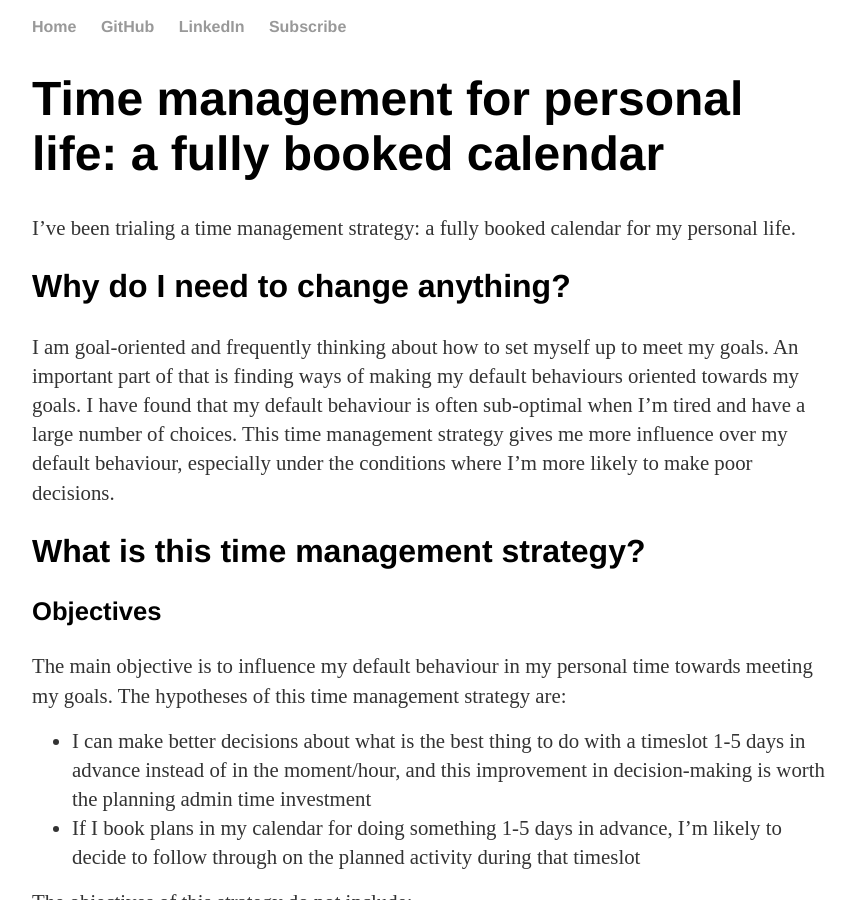
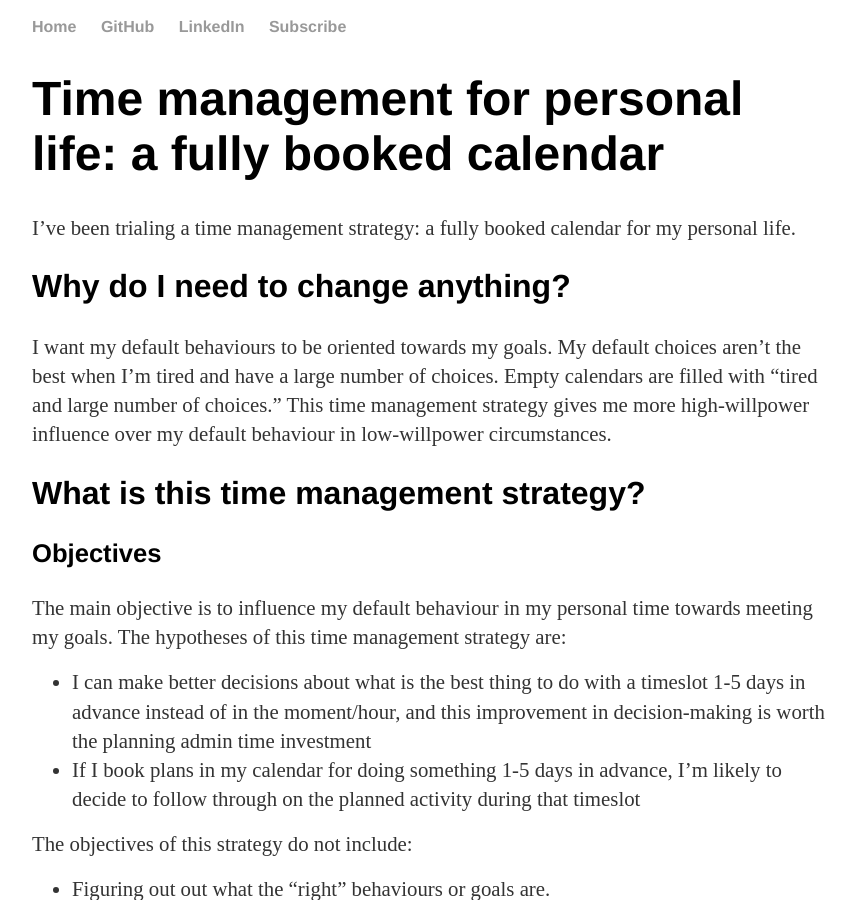
Before and after one commit to curiousest/curiousest.github.io, a Jekyll site: the page built from _posts/2019-06-18-time-management-calendar-fully-booked.md, in a window 1280 px wide and 900 px high. Shown: the whole window, without its empty margins (208-1063 px from the left). Built offline with Jekyll 4.4.1, drawn with Linux system fonts in a browser that asks for light colours.

Commit message:
Bad goals post.

```diff
--- a/_posts/2019-06-18-time-management-calendar-fully-booked.md
+++ b/_posts/2019-06-18-time-management-calendar-fully-booked.md
@@ -13,7 +13,7 @@ I've been trialing a time management strategy: a fully booked calendar for my pe
 
 ## Why do I need to change anything?
 
-I am goal-oriented and frequently thinking about how to set myself up to meet my goals. An important part of that is finding ways of making my default behaviours oriented towards my goals. I have found that my default behaviour is often sub-optimal when I'm tired and have a large number of choices. This time management strategy gives me more influence over my default behaviour, especially under the conditions where I'm more likely to make poor decisions.
+I want my default behaviours to be oriented towards my goals. My default choices aren't the best when I'm tired and have a large number of choices. Empty calendars are filled with "tired and large number of choices." This time management strategy gives me more high-willpower influence over my default behaviour in low-willpower circumstances.
 
 ## What is this time management strategy?
 
```
Also changed, not shown: _drafts/2020-10-11-goals.md (+0 -2 lines).
